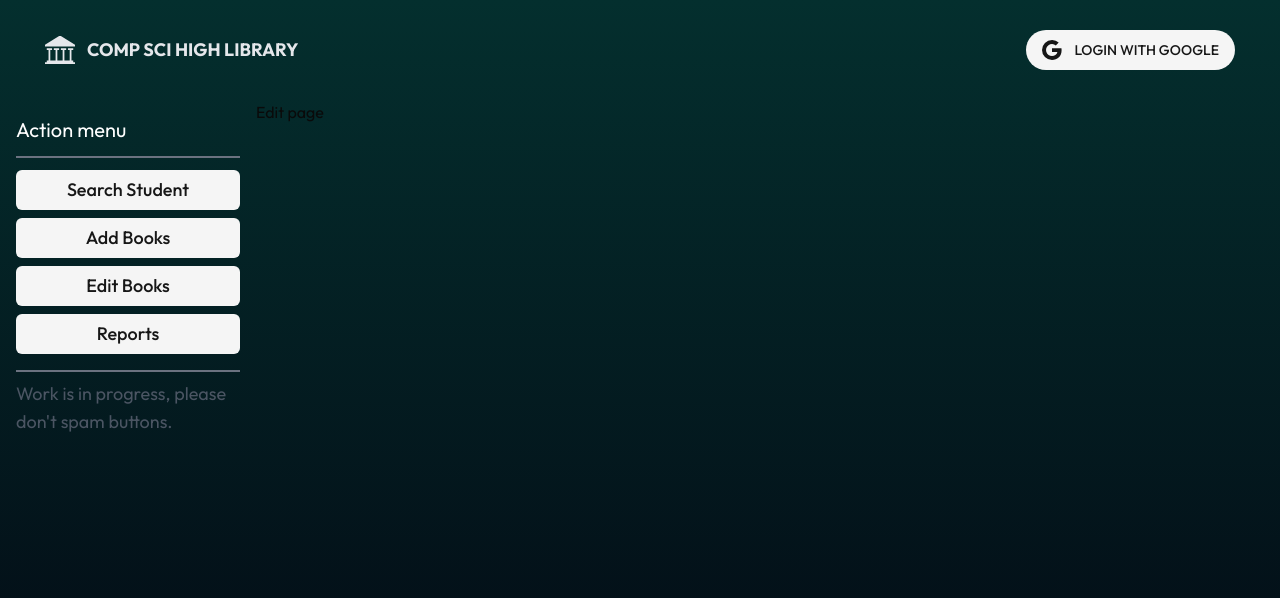
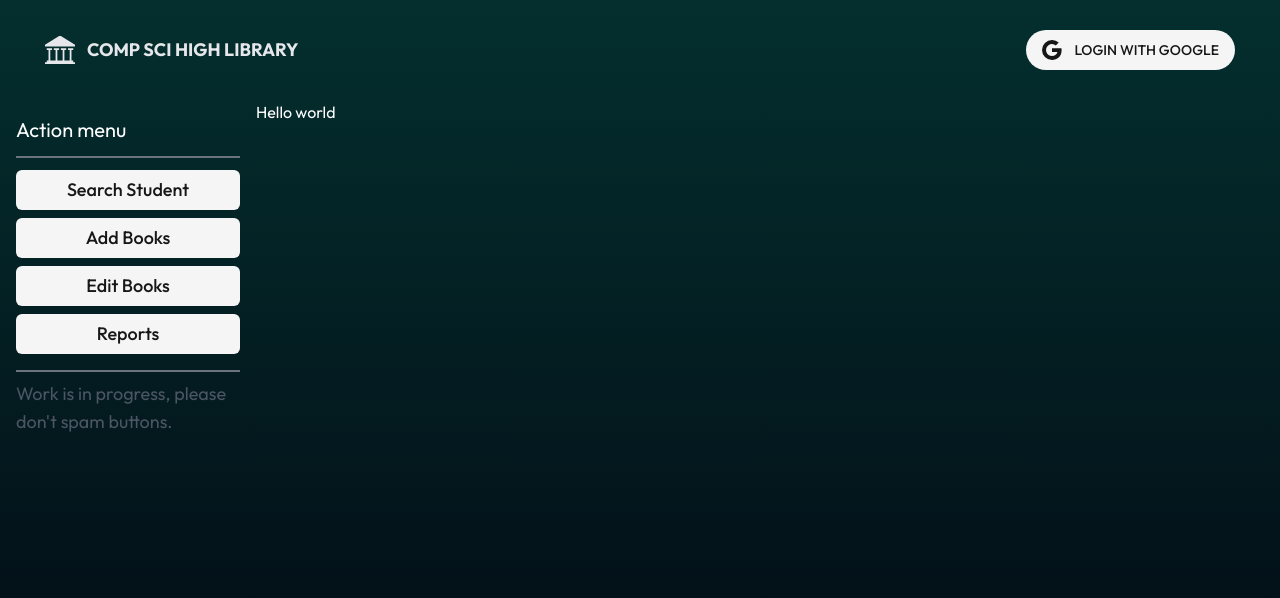
Before and after one commit to Kyptdin/Comp-Sci-High-Library-Management-IP, a React (Vite) app in the folder app/: page /admin/editBooks in a window 1280 px wide. Shown: the top 598 px of the page. Built offline with nearby package versions, Linux system fonts and the light colour scheme.

Commit message:
Added edit book page

```diff
--- a/app/src/main.tsx
+++ b/app/src/main.tsx
@@ -14,6 +14,7 @@ import { NotAuthorizedPage } from "./pages/NotAuthorizedPage.tsx";
 import { AdminPage } from "./pages/AdminPage.tsx";
 import { SearchStudentAdminPage } from "./subpages/SearchStudentAdminPage.tsx";
 import { AddBooksAdminPage } from "./subpages/AddBooksAdminPage.tsx";
+import { EditBooksAdminPage  } from "./subpages/EditBooksAdminPage.tsx";
 
 const queryClient = new QueryClient();
 const router = createBrowserRouter([
@@ -55,7 +56,7 @@ const router = createBrowserRouter([
         element: <SearchStudentAdminPage />,
       },
       { path: "addBooks", element: <AddBooksAdminPage /> },
-      { path: "editBooks", element: <div>Edit page</div> },
+      { path: "editBooks", element: <EditBooksAdminPage/> },
       { path: "reports", element: <div>Reports</div> },
     ],
   },
--- /dev/null
+++ b/app/src/subpages/EditBooksAdminPage.tsx
@@ -0,0 +1,6 @@
+
+export const EditBooksAdminPage = () => {
+    return (
+        <div className="text-white">Hello world</div>
+    )
+}
```
